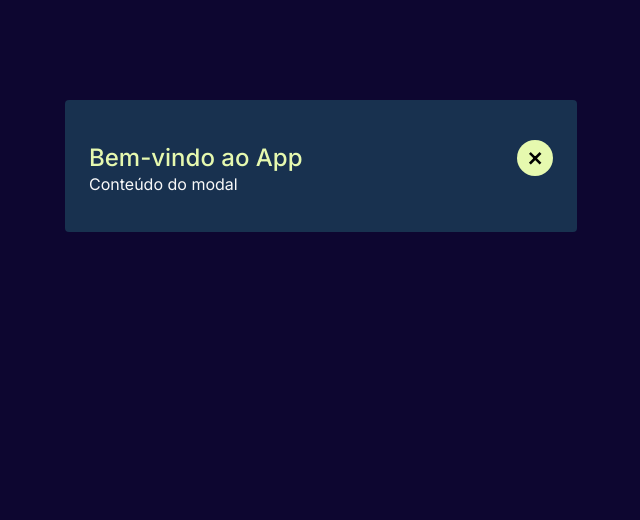
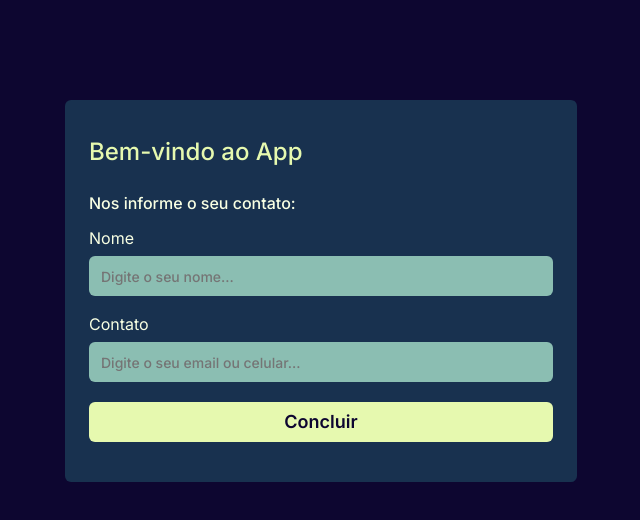
Before and after one commit to gabrielgpavao/chat-message-app, a React (Vite) app in the folder react-chat-app/: page / in a window 1280 px wide. Shown: the top 520 px of the page, without its empty margins (319-959 px from the left). Built offline with nearby package versions, Linux system fonts and the light colour scheme.

Commit message:
feat: create the SubscribeModal component

```diff
--- a/react-chat-app/src/App.tsx
+++ b/react-chat-app/src/App.tsx
@@ -1,11 +1,9 @@
-import { Modal } from './components/Modal/BaseModal'
+import { SubscribeModal } from './components/Modal/Subscribe/SubscribeModal'
 
 export function App() {
 	return (
 		<main>
-			<Modal title='Bem-vindo ao App' onClose={() => console.log('fechar')}>
-				<div>Conteúdo do modal</div>
-			</Modal>
+			<SubscribeModal></SubscribeModal>
 		</main>
 	)
 }
--- a/react-chat-app/src/components/Modal/BaseModal.tsx
+++ b/react-chat-app/src/components/Modal/Base/BaseModal.tsx
@@ -4,18 +4,14 @@ import { StyledBaseModal } from './StyledBaseModal'
 interface ModalProps {
   title: string;
   children: React.ReactNode;
-  onClose: () => void;
 }
 
-export function Modal({ children, title, onClose, }: ModalProps): JSX.Element {
+export function Modal({ children, title, }: ModalProps): JSX.Element {
 	return createPortal(
 		<StyledBaseModal>
 			<section>
 				<div className='heading'>
 					<h2>{title}</h2>
-					<button onClick={onClose}>
-						<span>+</span>
-					</button>
 				</div>
 				{children}
 			</section>
--- /dev/null
+++ b/react-chat-app/src/components/Modal/Base/StyledBaseModal.ts
@@ -0,0 +1,31 @@
+import styled from 'styled-components'
+
+export const StyledBaseModal = styled.div`
+	height: 100vh;
+	display: flex;
+	justify-content: center;
+	align-items: flex-start;
+	position: fixed;
+	inset: 0;
+
+	section {
+		width: 32rem;
+		margin-top: 6.25rem;
+		padding: 2.5rem 1.5rem;
+		border-radius: 0.375rem;
+		background-color: var(--blue-2);
+
+		.heading {
+			display: flex;
+			justify-content: space-between;
+			align-items: center;
+			margin-bottom: 1.75rem;
+
+			h2 {
+				font-size: 1.5rem;
+				font-weight: 500;
+				color: var(--brand-1);
+			}
+		}
+	}
+`
--- a/react-chat-app/src/components/Modal/StyledBaseModal.ts
+++ /dev/null
@@ -1,56 +0,0 @@
-import styled from 'styled-components'
-
-export const StyledBaseModal = styled.div`
-	height: 100vh;
-	display: flex;
-	justify-content: center;
-	align-items: flex-start;
-	position: fixed;
-	inset: 0;
-
-	section {
-		width: 32rem;
-		margin-top: 6.25rem;
-		padding: 2.5rem 1.5rem;
-		border-radius: 0.25rem;
-		background-color: var(--blue-2);
-
-		.heading {
-			display: flex;
-			justify-content: space-between;
-			align-items: center;
-
-			h2 {
-				font-size: 24px;
-				font-weight: 500;
-				color: var(--brand-1);
-			}
-
-			button {
-				height: 2.25rem;
-				width: 2.25rem;
-				position: relative;
-				display: grid;
-				place-items: center;
-
-				font-size: 32px;
-				font-weight: 400;
-				border-radius: 100%;
-				background-color: var(--brand-1);
-				transition: 0.2s;
-
-				span {
-					position: absolute;
-					right: 0.375rem;
-					bottom: 0.1875rem;
-					rotate: 45deg;
-				}
-			}
-
-			button:hover {
-				background-color: var(--brand-2);
-				transition: 0.2s;
-			}
-		}
-	}
-`
--- /dev/null
+++ b/react-chat-app/src/components/Modal/Subscribe/StyledSubscribeForm.ts
@@ -0,0 +1,53 @@
+import styled from 'styled-components'
+
+export const StyledSubscribeForm = styled.form`
+	p {
+		line-height: 1.375rem;
+		margin-bottom: 1rem;
+		font-weight: 500;
+	}
+
+	fieldset {
+		display: flex;
+		flex-direction: column;
+		margin-bottom: 1.25rem;
+
+		label {
+			margin-bottom: 0.625rem;
+		}
+
+		input {
+			width: 100%;
+			height: 2.5rem;
+			padding-left: 0.75rem;
+
+			border-radius: 0.375rem;
+			font-size: 0.875rem;
+			font-weight: 500;
+
+			color: var(--blue-1);
+			background-color: var(--brand-2);
+			outline: none;
+		}
+	}
+	button {
+		height: 2.5rem;
+		width: 100%;
+
+		border-radius: 0.375rem;
+		font-weight: 600;
+		font-size: 1.125rem;
+		color: var(--blue-1);
+		background-color: var(--brand-1);
+		transition: 0.3s;
+	}
+
+	button:hover {
+		transition: 0.3s;
+		background-color: var(--brand-2);
+	}
+
+	button:focus {
+		background-color: var(--blue-1);
+	}
+`
--- /dev/null
+++ b/react-chat-app/src/components/Modal/Subscribe/SubscribeModal.tsx
@@ -0,0 +1,24 @@
+import { Modal } from '../Base/BaseModal'
+import { StyledSubscribeForm } from './StyledSubscribeForm'
+
+export function SubscribeModal() {
+	return (
+		<Modal title='Bem-vindo ao App' >
+			<StyledSubscribeForm>
+				<p>Nos informe o seu contato:</p>
+
+				<fieldset>
+					<label htmlFor="name">Nome</label>
+					<input type="text" name="name" id="name" required placeholder='Digite o seu nome...' />
+				</fieldset>
+
+				<fieldset>
+					<label htmlFor="contact">Contato</label>
+					<input type="text" name="contact" id="contact" required placeholder='Digite o seu email ou celular...' />
+				</fieldset>
+
+				<button type="submit">Concluir</button>
+			</StyledSubscribeForm>
+		</Modal>
+	)
+}
--- a/react-chat-app/src/styles/GlobalStyles.ts
+++ b/react-chat-app/src/styles/GlobalStyles.ts
@@ -27,7 +27,7 @@ export const GlobalStyles = createGlobalStyle`
 
     body{
         background-color: #0D0630;
-        color: #F9F9F9;
+        color: #F8FFE3;
     }
 
     a {
@@ -36,6 +36,7 @@ export const GlobalStyles = createGlobalStyle`
 
     button {
         cursor: pointer;
+		outline: none;
     }
 
     :root {
@@ -45,9 +46,8 @@ export const GlobalStyles = createGlobalStyle`
         --blue-1: #0D0630;
 		--blue-2: #18314F;
         --blue-3: #384E77;
-		/* --blue-opacity: ; */
 
-        --white: #F9F9F9;
+        --white: #F8FFE3;
 
         --error: #E63462
     }
```
